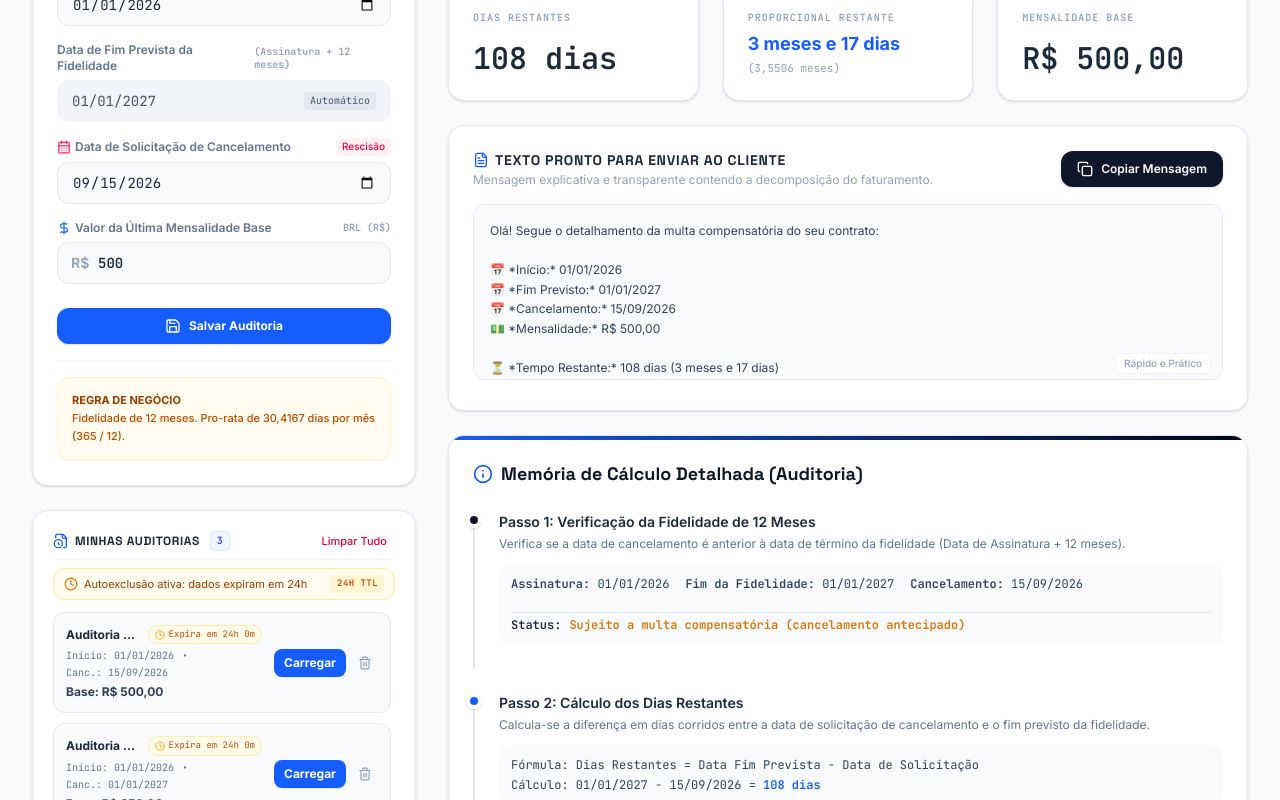
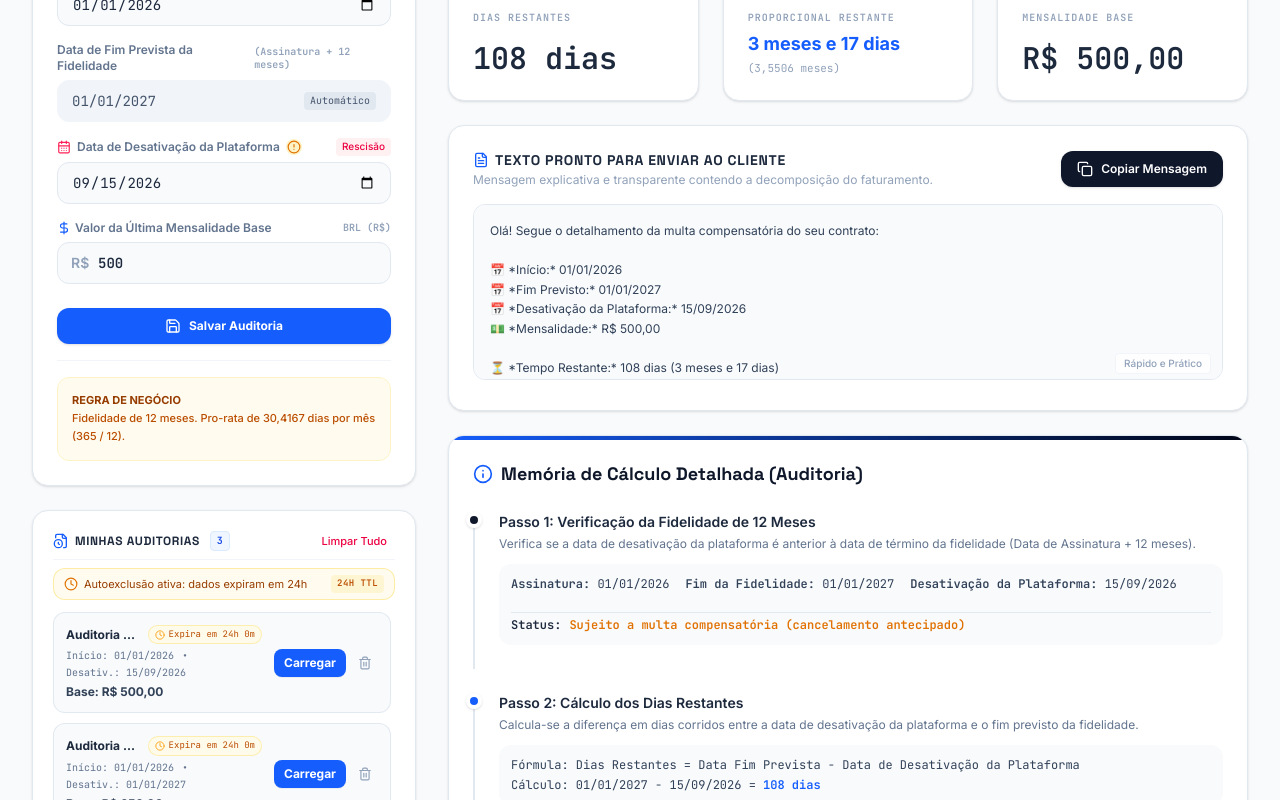
Before and after one commit to nascilio/Auditor-de-Multas-Contratuais, a React (Vite) app: page / in a window 1280 px wide. Shown: the part 260-1060 px from the top of the page. Built offline with nearby package versions, Linux system fonts and the light colour scheme; no server answers; the database is empty.

Commit message:
refactor: rename cancellation date to platform deactivation date
Standardize terminology across the UI, reports, and calculations to clarify that the date refers to the platform deactivation rather than the general cancellation request.

```diff
--- a/src/App.tsx
+++ b/src/App.tsx
@@ -17,7 +17,8 @@ import {
   Cloud,
   CloudCheck,
   Save,
-  Clock
+  Clock,
+  AlertCircle
 } from 'lucide-react';
 import { motion, AnimatePresence } from 'motion/react';
 import { ContractData, CalculationResult } from './types';
@@ -161,7 +162,7 @@ export default function App() {
     const reqDate = new Date(requestDate);
 
     if (reqDate < sigDate) {
-      setValidationError("Atenção: A data de cancelamento é anterior à data de assinatura do contrato.");
+      setValidationError("Atenção: A data de desativação da plataforma é anterior à data de assinatura do contrato.");
     } else {
       setValidationError(null);
     }
@@ -408,12 +409,27 @@ export default function App() {
                 </div>
               </div>
 
-              {/* Data da Solicitação de Cancelamento */}
-              <div>
+              {/* Data de Desativação da Plataforma */}
+              <div className="relative">
                 <label className="text-xs font-semibold text-slate-500 mb-1.5 flex items-center justify-between">
-                  <span className="flex items-center gap-1">
+                  <span className="flex items-center gap-1.5">
                     <CalendarDays className="w-3.5 h-3.5 text-rose-500" />
-                    Data de Solicitação de Cancelamento
+                    <span>Data de Desativação da Plataforma</span>
+                    <span
+                      tabIndex={0}
+                      title="Atenção: Deve ser informada a data de desativação da plataforma e não a data de cancelamento."
+                      className="group relative inline-flex items-center justify-center w-4 h-4 rounded-full bg-amber-100 text-amber-600 hover:bg-amber-500 hover:text-white transition-colors cursor-help focus:outline-hidden focus:ring-2 focus:ring-amber-400"
+                    >
+                      <AlertCircle className="w-3.5 h-3.5" />
+                      <span
+                        role="tooltip"
+                        className="pointer-events-none invisible opacity-0 group-hover:visible group-hover:opacity-100 group-focus:visible group-focus:opacity-100 transition-all duration-150 absolute bottom-full left-1/2 -translate-x-1/2 mb-2 w-64 p-2.5 rounded-xl bg-slate-900 text-white text-[11px] font-normal leading-relaxed shadow-xl border border-slate-700 z-50 text-left"
+                      >
+                        <strong className="text-amber-400 font-semibold block mb-0.5">Atenção à nova regra:</strong>
+                        Deverá ser informada a <strong>data de desativação da plataforma</strong> e não a data de solicitação de cancelamento.
+                        <span className="absolute top-full left-1/2 -translate-x-1/2 border-4 border-transparent border-t-slate-900" />
+                      </span>
+                    </span>
                   </span>
                   <span className="text-[10px] text-rose-600 bg-rose-50 px-1.5 py-0.5 rounded font-medium">Rescisão</span>
                 </label>
--- a/src/components/AuditHistory.tsx
+++ b/src/components/AuditHistory.tsx
@@ -96,7 +96,7 @@ export default function AuditHistory({ history, onSelect, onDelete, onClear }: A
               <div className="text-[10px] text-slate-500 font-mono flex flex-wrap gap-x-2 gap-y-0.5">
                 <span>Início: {formatDateBR(item.signatureDate)}</span>
                 <span>•</span>
-                <span>Canc.: {formatDateBR(item.requestDate)}</span>
+                <span>Desativ.: {formatDateBR(item.requestDate)}</span>
               </div>
               <div className="text-xs font-extrabold text-slate-700 mt-1">
                 Base: {formatCurrencyBR(item.monthlyFee)}
--- a/src/components/CalculationBreakdown.tsx
+++ b/src/components/CalculationBreakdown.tsx
@@ -38,17 +38,17 @@ export default function CalculationBreakdown({ result, useRounding }: Calculatio
             Passo 1: Verificação da Fidelidade de 12 Meses
           </h4>
           <p className="text-xs text-slate-500 mt-1">
-            Verifica se a data de cancelamento é anterior à data de término da fidelidade (Data de Assinatura + 12 meses).
+            Verifica se a data de desativação da plataforma é anterior à data de término da fidelidade (Data de Assinatura + 12 meses).
           </p>
           <div className="mt-3 p-3 bg-slate-50 rounded-xl text-xs font-mono text-slate-700 flex flex-wrap gap-4">
             <div><strong>Assinatura:</strong> {result.signatureDateFormatted}</div>
             <div><strong>Fim da Fidelidade:</strong> {result.endDateFormatted}</div>
-            <div><strong>Cancelamento:</strong> {result.requestDateFormatted}</div>
+            <div><strong>Desativação da Plataforma:</strong> {result.requestDateFormatted}</div>
             <div className="w-full pt-1 border-t border-slate-200 mt-1 flex items-center gap-2">
               <span className="font-semibold text-slate-800">Status:</span>
               {isExempt ? (
                 <span className="text-emerald-600 font-semibold flex items-center gap-1">
-                  <CheckCircle className="w-3.5 h-3.5 inline" /> Isento de multa (cancelamento em ou após o fim previsto)
+                  <CheckCircle className="w-3.5 h-3.5 inline" /> Isento de multa (desativação em ou após o fim previsto)
                 </span>
               ) : (
                 <span className="text-amber-600 font-semibold">
@@ -66,11 +66,11 @@ export default function CalculationBreakdown({ result, useRounding }: Calculatio
             Passo 2: Cálculo dos Dias Restantes
           </h4>
           <p className="text-xs text-slate-500 mt-1">
-            Calcula-se a diferença em dias corridos entre a data de solicitação de cancelamento e o fim previsto da fidelidade.
+            Calcula-se a diferença em dias corridos entre a data de desativação da plataforma e o fim previsto da fidelidade.
           </p>
           {!isExempt ? (
             <div className="mt-3 p-3 bg-slate-50 rounded-xl text-xs font-mono text-slate-700 space-y-1">
-               <div>Fórmula: Dias Restantes = Data Fim Prevista - Data de Solicitação</div>
+               <div>Fórmula: Dias Restantes = Data Fim Prevista - Data de Desativação da Plataforma</div>
               <div>Cálculo: {result.endDateFormatted} - {result.requestDateFormatted} = <strong className="text-blue-600">{daysRemaining} dias</strong></div>
             </div>
           ) : (
--- a/src/utils/calculator.ts
+++ b/src/utils/calculator.ts
@@ -162,7 +162,7 @@ export function generateMarkdownReport(data: ContractData, useRounding: boolean
   let markdown = `### 📊 Relatório de Rescisão Contratual
 * **Data de Assinatura:** ${result.signatureDateFormatted}
 * **Data de Fim Prevista:** ${result.endDateFormatted}
-* **Data de Solicitação:** ${result.requestDateFormatted}
+* **Data de Desativação da Plataforma:** ${result.requestDateFormatted}
 * **Valor da Mensalidade Base:** ${result.monthlyFeeFormatted}
 
 ---
@@ -203,7 +203,7 @@ export function generateClientShareMessage(data: ContractData, useRounding: bool
     return `Olá! Realizamos a auditoria de fidelidade de seu contrato:
 
 📅 *Início:* ${result.signatureDateFormatted}
-📅 *Cancelamento:* ${result.requestDateFormatted}
+📅 *Desativação da Plataforma:* ${result.requestDateFormatted}
 
 ✅ *Status:* O período de fidelidade de 12 meses já foi cumprido integralmente. A rescisão foi efetuada *sem cobrança de multa compensatória*.
 
@@ -225,7 +225,7 @@ Ficamos à disposição para qualquer dúvida!`;
 
 📅 *Início:* ${result.signatureDateFormatted}
 📅 *Fim Previsto:* ${result.endDateFormatted}
-📅 *Cancelamento:* ${result.requestDateFormatted}
+📅 *Desativação da Plataforma:* ${result.requestDateFormatted}
 💵 *Mensalidade:* ${result.monthlyFeeFormatted}
 
 ⏳ *Tempo Restante:* ${result.daysRemaining} dias (${result.monthsPart} ${result.monthsPart === 1 ? 'mês' : 'meses'} e ${result.daysPart} ${result.daysPart === 1 ? 'dia' : 'dias'})
```
